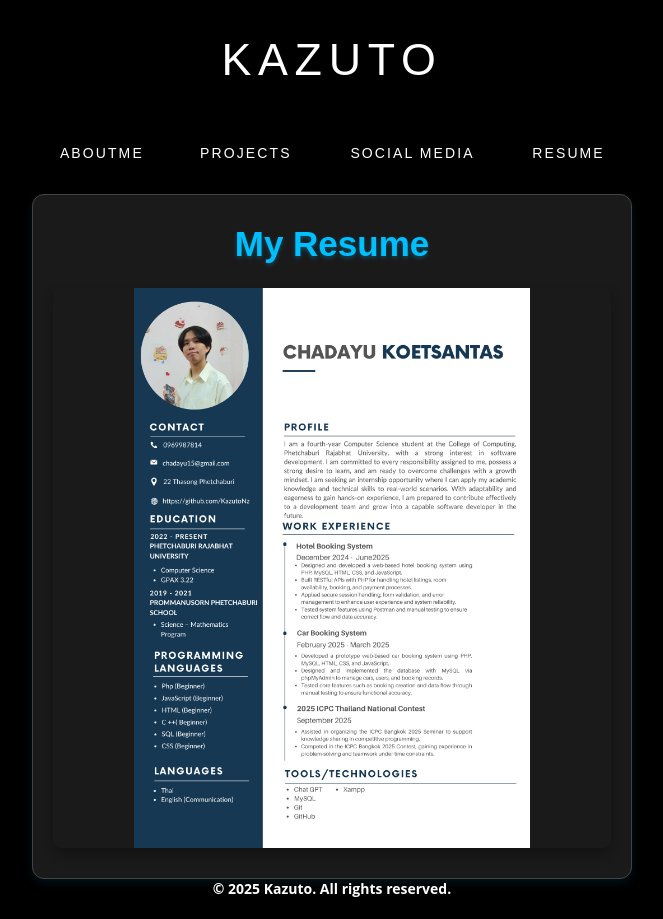
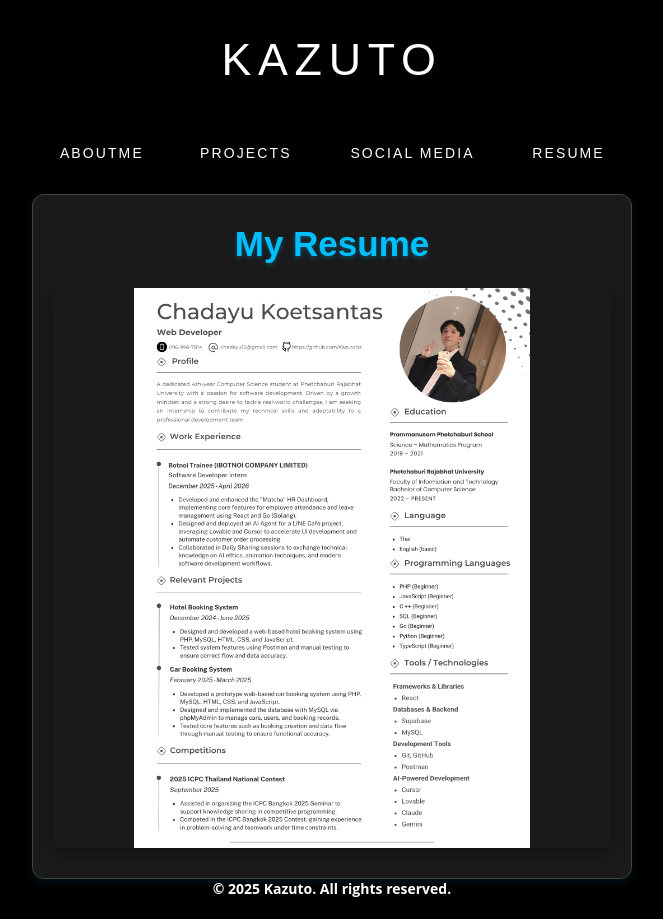
Before and after one commit to KazutoNz/Resume-React, a React (Vite) app: page /resume in a window 1280 px wide. Shown: the whole page, without its empty margins (308-971 px from the left). Built offline with nearby package versions, Linux system fonts and the light colour scheme.

Commit message:
new resume

```diff
--- a/src/pages/Resume.jsx
+++ b/src/pages/Resume.jsx
@@ -8,7 +8,7 @@ function Resume() {
        <Header />
       <div name="content-resume">
         <h1>My Resume</h1>
-        <img src="./RESUME.png" alt="Resume" className="content-resume" />
+        <img src="./Chadayu Koetsantas_Resume.png" alt="Resume" className="content-resume" />
       </div>
         <Footer />
     </div>
```
Also changed, not shown: public/Chadayu Koetsantas_Resume.png (added).
